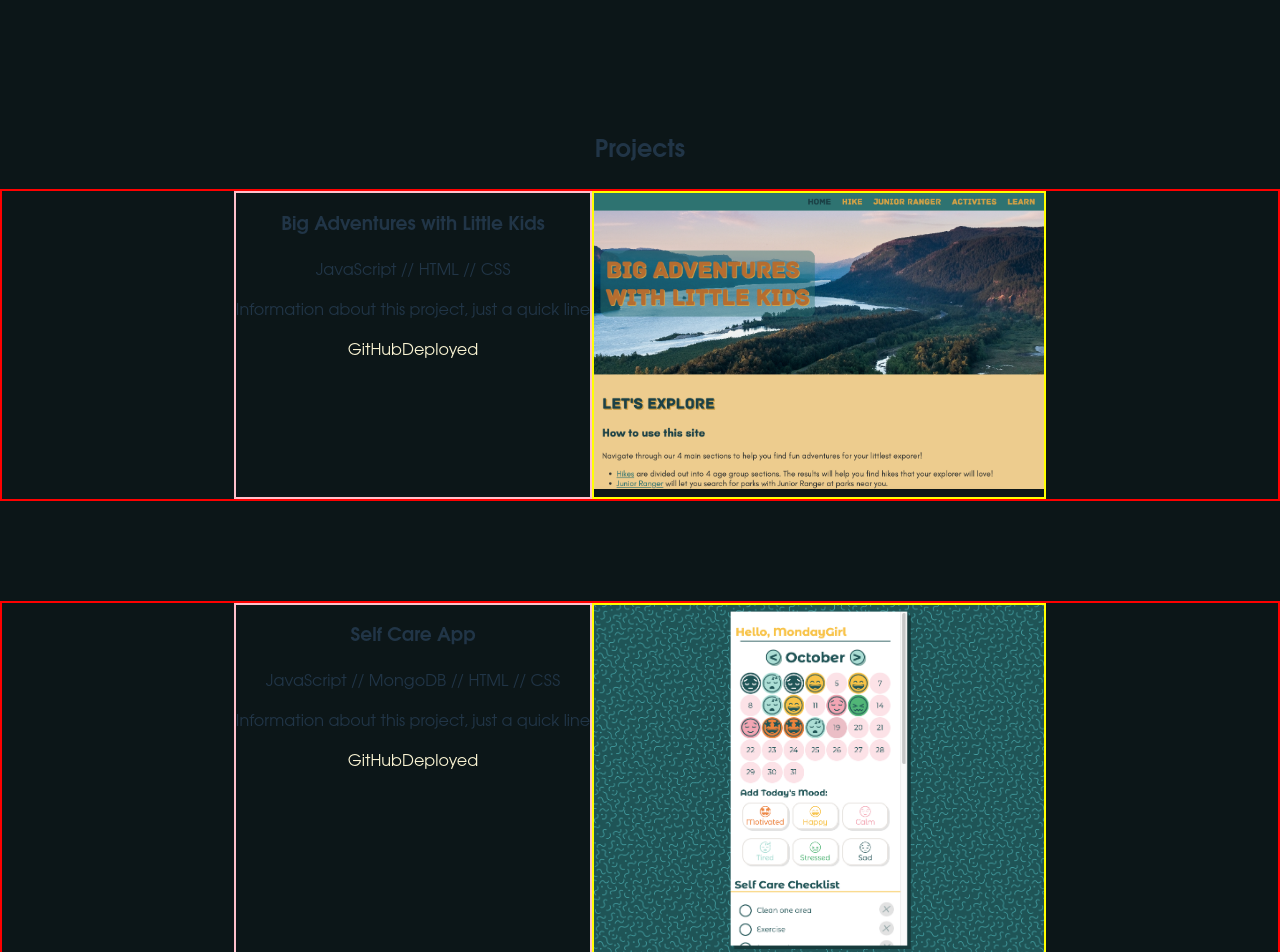
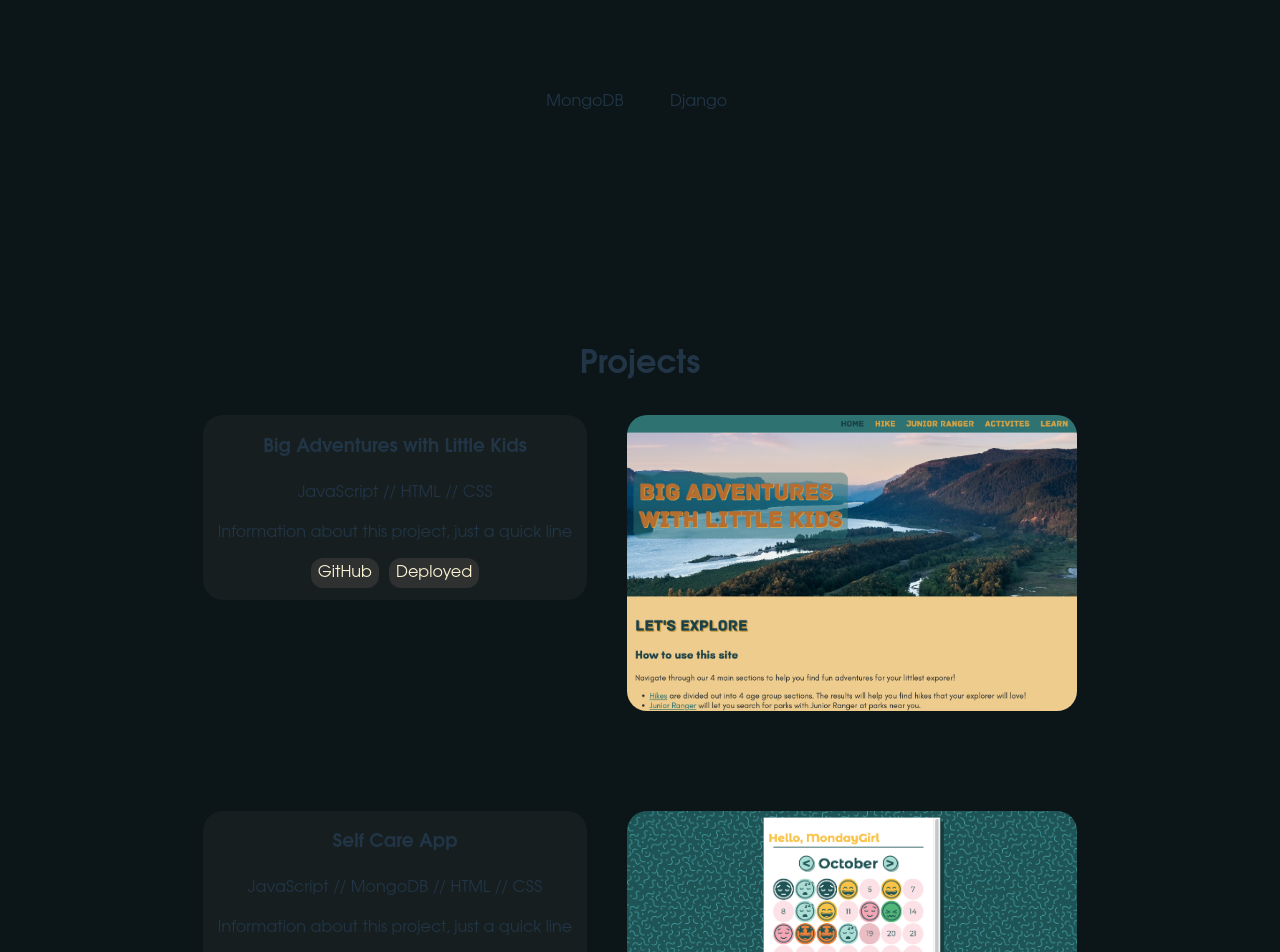
Before and after one commit to darcystruble/darcy-struble-portfolio, a React (Vite) app in the folder darcy-portfolio/: page / in a window 1280 px wide. Shown: the part 1848-2800 px from the top of the page. Built offline with nearby package versions, Linux system fonts and the light colour scheme; some icons are missing.

Commit message:
styling is mostly in place, content needs to be finished

```diff
--- a/darcy-portfolio/package.json
+++ b/darcy-portfolio/package.json
@@ -10,6 +10,7 @@
     "preview": "vite preview"
   },
   "dependencies": {
+    "aos": "^2.3.4",
     "devicons-react": "^1.2.6",
     "react": "^18.2.0",
     "react-dom": "^18.2.0",
--- a/darcy-portfolio/src/components/elements/Contact.jsx
+++ b/darcy-portfolio/src/components/elements/Contact.jsx
@@ -3,6 +3,10 @@ export default function Contact() {
     return (
         <div id="contact" className="section section-bg">
             <h2>Contact</h2>
+            <button><a>Github</a></button>
+            <button><a>Linkedin</a></button>
+            <button><a>Email</a></button>
+            <button><a>Resume</a></button>
         </div>
     )
 }
--- a/darcy-portfolio/src/components/elements/Projects.jsx
+++ b/darcy-portfolio/src/components/elements/Projects.jsx
@@ -2,57 +2,66 @@ import bigAdventures from '../../assets/Adventure-Awaits-SS.png'
 import selfCare from '../../assets/Self-Care-App-Main.png'
 import crafted from '../../assets/crafted.png'
 import '../styles/Projects.css'
+// AOS Library
+import AOS from 'aos'
+import 'aos/dist/aos.css'
+// React
+import { useEffect } from 'react'
 
 export default function Projects() {
+    useEffect(() => {
+        AOS.init()
+    }, [])
+
     return (
         <div id="projects" className="section section-bg">
             <h2>Projects</h2>
             <div className="project">
-                <div className="p-text-div">
+                <div className="p-text-div"data-aos="fade-right" data-aos-duration="1000">
                     <h3>Big Adventures with Little Kids</h3>
                     <div className="sub-text">JavaScript // HTML // CSS</div>
                     <p>Information about this project, just a quick line</p>
                     <div className="links">
-                        <a href="">GitHub</a>
-                        <a href="">Deployed</a>
+                        <a href="https://github.com/darcystruble/adventure-awaits" target="blank">GitHub</a>
+                        <a href="https://bigadventureswithlittlekids.surge.sh/" target="blank">Deployed</a>
                     </div>
                 </div>
-                <div className="p-img-div">
+                <div className="p-img-div" data-aos="fade-left" data-aos-duration="1000">
                     <img src={bigAdventures} alt="Screen shot of Big Adventures webpage" />
                 </div>
             </div>
             <div className="project">
-                <div className="p-text-div">
+                <div className="p-text-div" data-aos="fade-right" data-aos-duration="1000">
                     <h3>Self Care App</h3>
                     <div className="sub-text">JavaScript // MongoDB // HTML // CSS</div>
                     <p>Information about this project, just a quick line</p>
                     <div className="links">
-                        <a href="">GitHub</a>
+                        <a href="https://github.com/darcystruble/self-care-app" target="blank">GitHub</a>
                         <a href="">Deployed</a>
                     </div>
                 </div>
-                <div className="p-img-div">
+                <div className="p-img-div" data-aos="fade-left" data-aos-duration="1000">
                     <img src={selfCare} alt="Self Care app screen shot" />
                 </div>
             </div>
-            <div className="project">
+            {/* <div className="project" data-aos="fade-up">
                 <div className="p-text-div">
                     <h3>Event-X</h3>
                     <div className="sub-text">React // MongoDB</div>
                 </div>
                 <div className="p-img-div"></div>
-            </div>
+            </div> */}
             <div className="project">
-                <div className="p-text-div">
+                <div className="p-text-div" data-aos="fade-right" data-aos-duration="1000">
                     <h3>Crafted: A Fiber arts project tracker</h3>
-                    <div className="sub-text">React // Django</div>
+                    <div className="sub-text">React // TypeScript // Django // Python</div>
                     <p>Information about this project, just a quick line</p>
                     <div className="links">
-                        <a href="">GitHub</a>
+                        <a href="https://github.com/darcystruble/fiber-arts-tracker" target="blank">GitHub</a>
                         <a href="">Deployed</a>
                     </div>
                 </div>
-                <div className="p-img-div">
+                <div className="p-img-div" data-aos="fade-left" data-aos-duration="1000">
                     <img src={crafted} alt="Screen shot of Crafted webpage" />
                 </div>
             </div>
--- a/darcy-portfolio/src/components/elements/Skills.jsx
+++ b/darcy-portfolio/src/components/elements/Skills.jsx
@@ -1,8 +1,10 @@
+// React
+import { useEffect } from 'react'
 // css
 import '../styles/Skills.css'
 // icon imports
 // languages
-import { JavascriptPlain } from 'devicons-react'
+import { JavascriptPlain, MongodbOriginal } from 'devicons-react'
 import { TypescriptPlain } from 'devicons-react'
 import { PythonPlain } from 'devicons-react'
 import { Css3PlainWordmark } from 'devicons-react'
@@ -14,37 +16,44 @@ import { ExpressOriginal } from 'devicons-react'
 // databases
 import { MongodbPlain } from 'devicons-react'
 import { DjangoPlain } from 'devicons-react'
+// AOS imports
+import AOS from 'aos'
+import 'aos/dist/aos.css'
 
 export default function Skills() {
+    useEffect(()=>{
+        AOS.init()
+    }, [])
+
     return (
         <div id="skills" className='section section-bg'>
             <h2>Skills</h2>
-            <div className="langs">
+            <div className="langs" data-aos="fade-up" data-aos-duration="1000">
                 <h3>Languages</h3>
                 <div className="group">
                     <div className="icon">
-                        <JavascriptPlain color="gold" size="70"/>
+                        <JavascriptPlain color="goldenrod" size="70"/>
                         <div>JavaScript</div>
                     </div>
                     <div className="icon">
-                        <PythonPlain color="gold" size="70"/>
+                        <PythonPlain color="goldenrod" size="70"/>
                         <div>Python</div>
                     </div>
                     <div className="icon">
-                        <TypescriptPlain color="gold" size="70"/>
+                        <TypescriptPlain color="goldenrod" size="70"/>
                         <div>TypeScript</div>
                     </div>
                     <div className="icon">
-                        <Css3PlainWordmark color="gold" size="70"/>
+                        <Css3PlainWordmark color="goldenrod" size="70"/>
                         <div>CSS3</div>
                     </div>
                     <div className="icon">
-                        <Html5PlainWordmark color="gold" size="70"/>
+                        <Html5PlainWordmark color="goldenrod" size="70"/>
                         <div>HTML5</div>
                     </div>
                 </div>
             </div>
-            <div className="frames">
+            <div className="frames" data-aos="fade-up" data-aos-duration="1000">
                 <h3>Frameworks</h3>
                 <div className="group">
                     <div className="icon">
@@ -52,16 +61,16 @@ export default function Skills() {
                         <div>React.js</div>
                     </div>
                     <div className="icon">
-                        <BootstrapPlain color="gold" size="70"/>
+                        <BootstrapPlain color="goldenrod" size="70"/>
                         <div>Bootstrap</div>
                     </div>
                     <div className="icon">
-                        <ExpressOriginal size="70"/>
+                        <ExpressOriginal size="70" style={{backgroundColor: 'white'}}/>
                         <div>Express.js</div>
                     </div>
                 </div>
             </div>
-            <div className="dbs">
+            <div className="dbs" data-aos="fade-up" data-aos-duration="1000">
                 <h3>Databases</h3>
                 <div className="group">
                     <div className="icon">
--- a/darcy-portfolio/src/components/styles/App.css
+++ b/darcy-portfolio/src/components/styles/App.css
@@ -5,40 +5,9 @@
   text-align: center;
 }
 
-.logo {
-  height: 6em;
-  padding: 1.5em;
-  will-change: filter;
-  transition: filter 300ms;
-}
-.logo:hover {
-  filter: drop-shadow(0 0 2em #646cffaa);
-}
-.logo.react:hover {
-  filter: drop-shadow(0 0 2em #61dafbaa);
-}
-
-@keyframes logo-spin {
-  from {
-    transform: rotate(0deg);
-  }
-  to {
-    transform: rotate(360deg);
-  }
-}
-
-@media (prefers-reduced-motion: no-preference) {
-  a:nth-of-type(2) .logo {
-    animation: logo-spin infinite 20s linear;
-  }
-}
-
-.card {
-  padding: 2em;
-}
 /* SECTIONS */
 .section {
-  padding: 100px 0 40px 0;
+  padding: 100px 0 100px 0;
 }
 .section-bg {
   background-color: #0c1618;
@@ -51,6 +20,9 @@
   top: 0;
   z-index: -1;
   background-image: linear-gradient(180deg, #0c1618, #004643);
+}
+.header h1 {
+  color: #faf4d3;
 }
 
 /* ABOUT */
--- a/darcy-portfolio/src/components/styles/Nav.css
+++ b/darcy-portfolio/src/components/styles/Nav.css
@@ -7,7 +7,7 @@
 }
 
 .site-title {
-    /* background-color: aqua; */
+    color: #faf4d3;
     font-size: 1.4rem;
     font-weight: 700;
     margin-left: 20px;
--- a/darcy-portfolio/src/components/styles/Projects.css
+++ b/darcy-portfolio/src/components/styles/Projects.css
@@ -1,15 +1,33 @@
 .project {
-    border: 2px solid red;
+    /* border: 2px solid red; */
     display: flex;
     justify-content: center;
     margin-bottom: 100px;
 }
 .p-text-div {
-    border: 2px solid pink;
+    margin: 0 20px; padding: 0 15px 15px 15px;
+    /* display: flex; */
+    /* flex-direction: column; */
+    /* border: 2px solid pink; */
+    background-color: #161e1f;
+    border-radius: 20px;
+    height: fit-content;
 }
 .p-img-div {
-    border: 2px solid yellow;
+    margin: 0 20px;
+    display: flex;
+    /* border: 2px solid yellow; */
+    border-radius: 20px;
+    overflow: hidden;
 }
 .p-img-div img {
     width: 450px;
 }
+
+.project a {
+    margin: 0 5px;
+    padding: 7px;
+    /* border: 1px solid yellow; */
+    border-radius: 12px;
+    background-color: #2f3030;
+}
--- a/darcy-portfolio/src/components/styles/Skills.css
+++ b/darcy-portfolio/src/components/styles/Skills.css
@@ -6,9 +6,12 @@
 }
 
 .icon {
-    padding: 0 20px;
+    padding: 10px 20px 0 20px;
+    border-radius: 20px;
 }
 
 .icon:hover {
-    color: red;
+    /* color: red; */
+    background-color: #004643;
+    box-shadow: 2px 2px 20px #004643ad;
 }
--- a/darcy-portfolio/src/components/styles/index.css
+++ b/darcy-portfolio/src/components/styles/index.css
@@ -6,7 +6,7 @@
 
   color-scheme: light dark;
   /* color: rgba(255, 255, 255, 0.87); */
-  color: #faf4d3;
+  color: #f2f2f2;
   /* background-color: #242424; */
   background-color: #0c1618;
 
@@ -22,7 +22,7 @@ a {
   text-decoration: inherit;
 }
 a:hover {
-  color: #f6be9a;
+  color: #d1ac00;
 }
 
 body {
@@ -38,6 +38,9 @@ h1 {
   font-size: 3.2em;
   line-height: 1.1;
 }
+h2 {
+  font-size: 2rem;
+}
 
 button {
   border-radius: 8px;
@@ -51,7 +54,8 @@ button {
   transition: border-color 0.25s;
 }
 button:hover {
-  border-color: #646cff;
+  /* border-color: #646cff; */
+  border-color: #d1ac00;
 }
 button:focus,
 button:focus-visible {
```
Also changed, not shown: darcy-portfolio/src/components/elements/About.jsx (+12 -2 lines), 1 other file (tests, documents, lock files or other folders).
